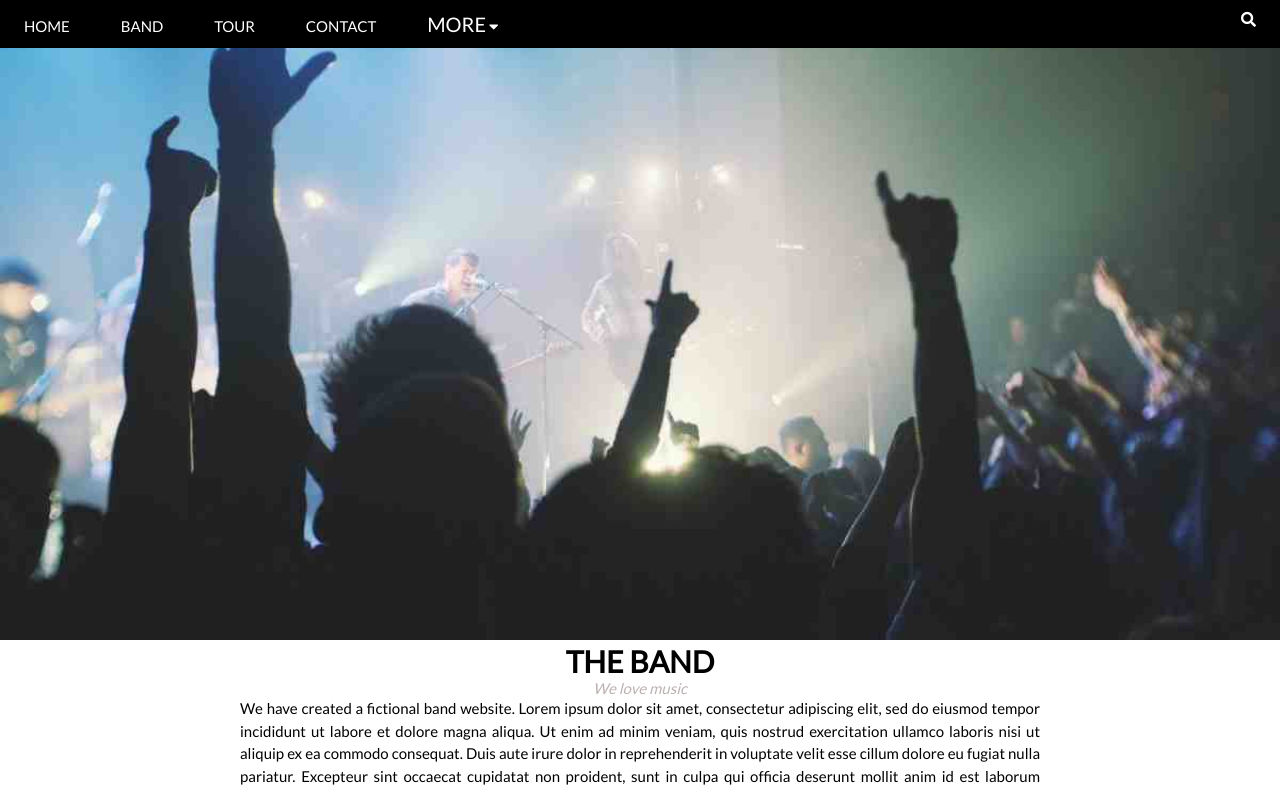
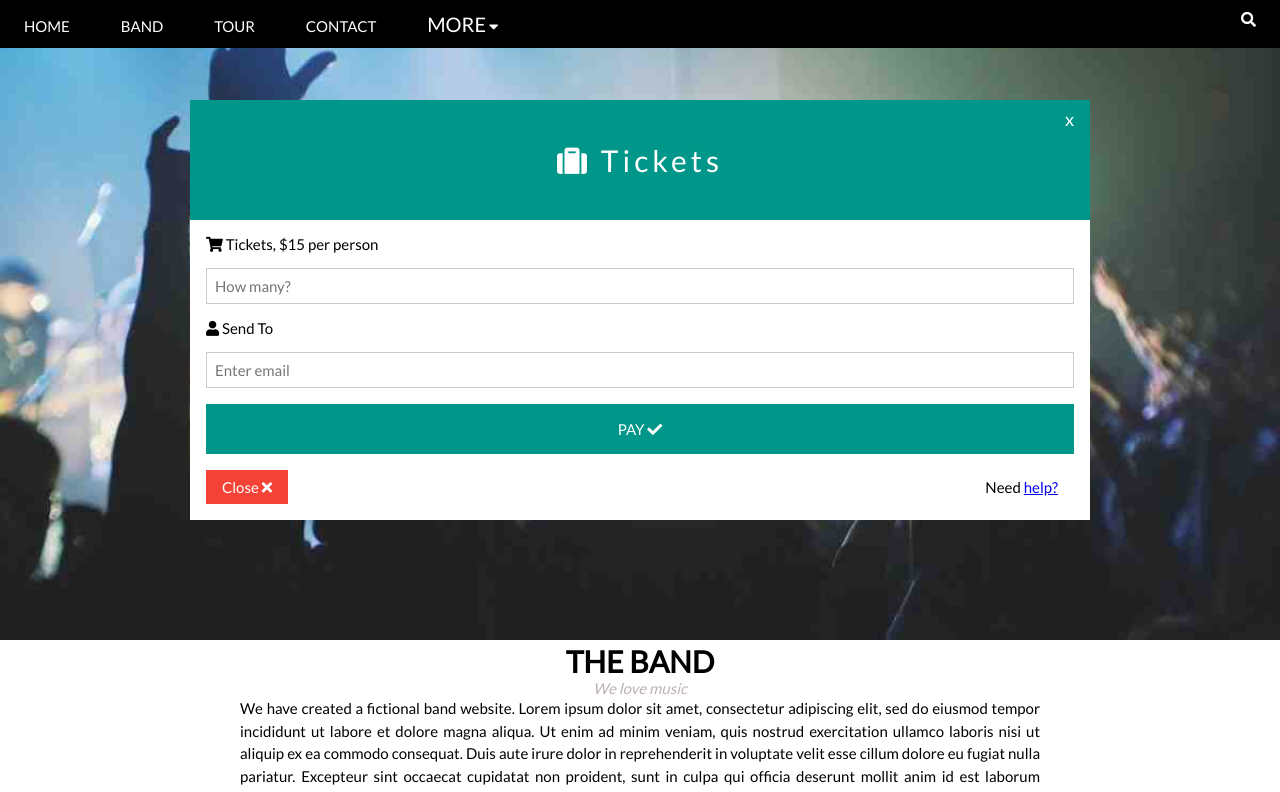
Before and after one commit to SaDo21042000/The-Band-W3C-CSS, a plain HTML site: page index.html in a window 1280 px wide. Shown: the top 792 px of the page. Drawn offline with Linux system fonts and the light colour scheme.

Commit message:
finish tour and a half model ticket

```diff
--- a/CSS/index.css
+++ b/CSS/index.css
@@ -171,31 +171,26 @@
   font-style: italic;
   font-size: 15px;
   color: #bdb1b1;
-
-
 }
 
 .band-section__script {
   text-align: justify;
   font-size: 15px;
   line-height: 1.5;
-
 }
 
 .band-section__image {
   display: flex;
-
 }
 
 .band-section__image-item {
- display: flex;
- flex-direction: column;
- justify-content: center;
+  display: flex;
+  flex-direction: column;
+  justify-content: center;
 }
 
 .band-section__image-item-text {
   text-align: center;
-
 }
 
 .band-section__image-item-image {
@@ -203,7 +198,6 @@
   margin-bottom: 16px;
   border-radius: 4px;
   align-self: center;
-
 }
 
 /* CSS TOUR START */
@@ -215,18 +209,19 @@
 
 .tour {
   width: 800px;
+  padding: 64px 16px;
 }
 
 .tour h2 {
   text-align: center;
   color: white;
   font-size: 30px;
-
 }
 
-.tour p {
+div.tour p:only-of-type {
   text-align: center;
   color: grey;
+  padding: 12px 24px;
 }
 
 .tour-ticket__month {
@@ -251,9 +246,9 @@
   margin-left: 5px;
 }
 
-.have-ticket span{
+.have-ticket span {
   float: right;
-  background-color:black;
+  background-color: black;
   color: white;
   padding: 0px 8px;
   border-radius: 50%;
@@ -274,7 +269,6 @@
 .tour__ticket-card-item img {
   width: 100%;
   vertical-align: middle;
-
 }
 .tour__ticket-card-item-info p {
   color: black;
@@ -282,15 +276,142 @@
 
 .tour__ticket-card-item-info {
   background-color: white;
+  padding: 0px 16px;
+}
+
+/* css selector */
+div.tour__ticket-card-item-info p:nth-child(1) {
+  padding: 15px 0px;
+}
+
+div.tour__ticket-card-item-info p:nth-child(2) {
+  padding: 15px 0px;
+  color: grey;
+}
+
+div.tour__ticket-card-item-info p:nth-child(3) {
+  padding: 15px 0px;
+}
+
+div.tour__ticket-card-item-info button:only-of-type {
+  margin-bottom: 16px;
+  padding: 8px 16px;
+  background-color: black;
+  color: white;
+  border: none;
+}
+
+div.tour__ticket-card-item-info button:only-of-type:hover {
+  margin-bottom: 16px;
+  padding: 8px 16px;
+  background-color: #ccc;
+  color: black;
+  border: none;
 }
 
 .tour-ticket__date {
-
 }
 
 .tour__ticket-button-buy {
+}
+/* CSS TOUR END */
 
+/*CSS TICKET MODAL START*/
+.ticket-modal {
+  position: fixed;
+  z-index: 3;
+  left: 0;
+  top: 0;
+  height: 100%;
+  width: 100%;
+  padding-top: 100px;
+}
+.ticket-modal__container {
+  position: relative;
+  background-color: white;
+  width: 900px;
+  margin: 0 auto;
 }
 
+.model-header {
+  padding: 32px 16px;
+  background-color: #009689;
+}
+.model-header h2 {
+  margin: 10px 0px;
+  text-align: center;
+  font-weight: 400;
+  letter-spacing: 4px;
+  font-size: 30px;
+  color: white;
+}
 
-/* CSS TOUR END */
+.model-header h2 i {
+  font-size: 30px;
+}
+
+.model-header__close {
+  position: absolute;
+  top: 0;
+  right: 0;
+  padding: 8px 16px;
+  color: white;
+  font-size: 18px;
+}
+
+.model-header__close:hover {
+  background-color: #ccc;
+  color: black;
+}
+
+.model-content {
+  padding: 0px 16px;
+}
+
+div.model-content p {
+  margin: 15px 0px;
+}
+
+.model-content__input {
+  width: 100%;
+  padding: 8px;
+  border: 1px solid #ccc;
+  overflow: visible;
+  box-sizing: border-box;
+}
+
+.model-content__btn-pay {
+  margin: 16px 0px;
+  padding: 16px;
+  background-color: #009689;
+  color: white;
+  width: 100%;
+  text-transform: uppercase;
+  border: none;
+}
+.model-content__btn-pay:hover {
+  background-color: #ccc;
+  color: black;
+}
+
+.model-content__btn-close {
+  background-color: #f44336;
+  color: white;
+  padding: 8px 16px;
+  border: none;
+  margin-bottom: 16px;
+}
+
+.model-content__btn-close:hover {
+  background-color: #ccc;
+  color: black;
+}
+
+.model-content__support {
+  float: right;
+  display: inline-block;
+  padding: 8px 16px;
+  margin: 0px !important;
+}
+
+/*CSS TICKET MODAL START*/
--- a/index.html
+++ b/index.html
@@ -127,7 +127,7 @@
                                 <p><b>New York</b></p>
                                 <p class="tour-ticket__date">Fri 27 Nov 2016</p>
                                 <p>Praesent tincidunt sed tellus ut rutrum sed vitae justo.</p>
-                                <div class="tour__ticket-button-buy">Buy Tickets</div>
+                                <button class="tour__ticket-button-buy">Buy Tickets</button>
                             </div>
                         </div>
                         <div class="tour__ticket-card-item">
@@ -136,7 +136,7 @@
                                 <p><b>New York</b></p>
                                 <p class="tour-ticket__date">Fri 27 Nov 2016</p>
                                 <p>Praesent tincidunt sed tellus ut rutrum sed vitae justo.</p>
-                                <div class="tour__ticket-button-buy">Buy Tickets</div>
+                                <button class="tour__ticket-button-buy">Buy Tickets</button>
                             </div>
                         </div>
                         <div class="tour__ticket-card-item">
@@ -145,7 +145,7 @@
                                 <p><b>New York</b></p>
                                 <p class="tour-ticket__date">Fri 27 Nov 2016</p>
                                 <p>Praesent tincidunt sed tellus ut rutrum sed vitae justo.</p>
-                                <div class="tour__ticket-button-buy">Buy Tickets</div>
+                                <button class="tour__ticket-button-buy">Buy Tickets</button>
                             </div>
                         </div>
                     </div>
@@ -154,8 +154,30 @@
 
             <!-- Ticket Modal -->
             <div class="ticket-modal">
+                <div class="ticket-modal__container">
+                    <header class="model-header">
+                        <span class="model-header__close">x</span>
+                        <h2>
+                            <i class="fa fa-suitcase w3-margin-right"></i> Tickets
+                        </h2>
+                    </header>
+                    <div class="model-content">
+                        <p>
+                            <label><i class="fa fa-shopping-cart"></i> Tickets, $15 per person</label>
+                        </p>
+                        <input type="text" class="model-content__input" placeholder="How many?">
+                        <p>
+                            <label><i class="fa fa-user"></i> Send To</label>
+                        </p>
+                        <input type="text" class="model-content__input" placeholder="Enter email">
+                        <button class="model-content__btn-pay">Pay <i class="fa fa-check"></i></button>
+                        <button class="model-content__btn-close">Close <i class="fas fa-times"></i></button>
+                        <p class="model-content__support">Need <a href="youtube.com">help?</a></p>
+                    </div>
+                </div>
 
             </div>
+
 
         </div>
 
@@ -206,6 +228,7 @@
                 }
             }
         </script>
+        <script src="./index.js"></script>
 
 
 
```
Also changed, not shown: index.js (added).
